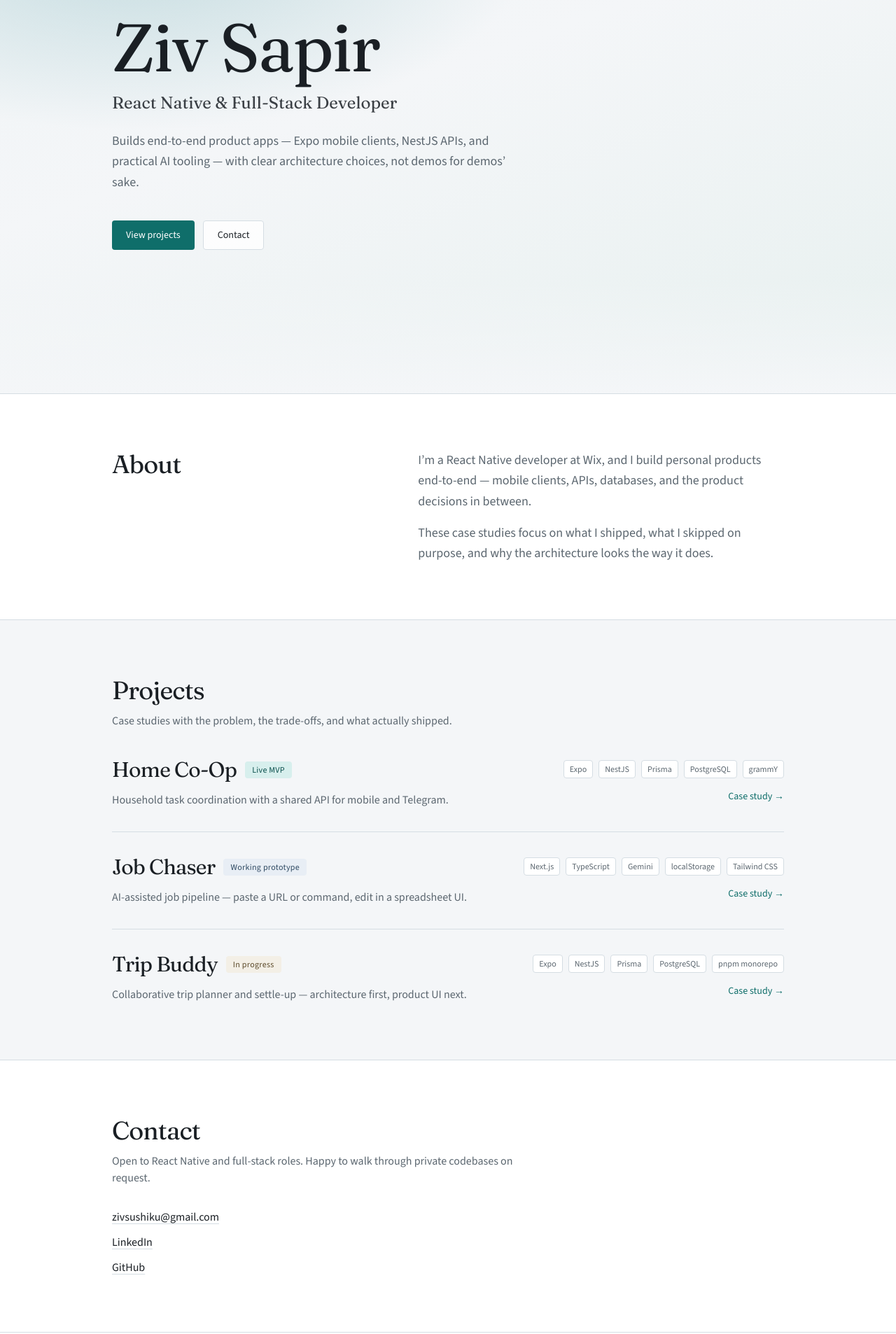
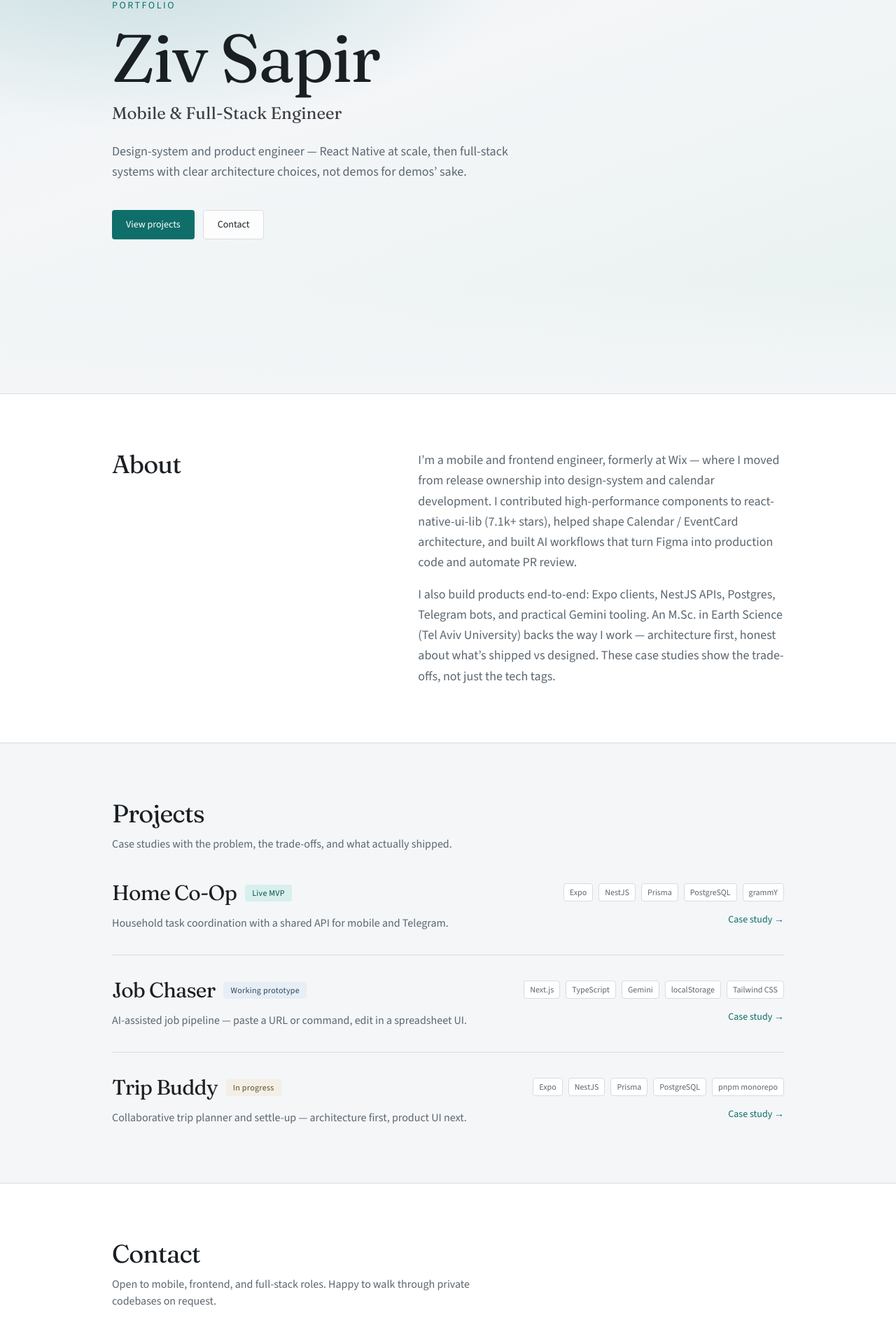
Before and after one commit to ZivSapir/portfolio, a Next.js app: page / in a window 1280 px wide. Shown: the part 238-2144 px from the top of the page at 70% size. Built offline with nearby package versions, Linux system fonts and the light colour scheme.

Commit message:
Strengthen About copy from CV and knowledge base.
Reflect ex-Wix design-system work, full-stack products, and M.Sc. background without overclaims.

Co-authored-by: Cursor <cursoragent@cursor.com>

```diff
--- a/src/app/page.tsx
+++ b/src/app/page.tsx
@@ -95,8 +95,8 @@ export default function HomePage() {
             Contact
           </h2>
           <p className="mt-3 max-w-xl text-muted">
-            Open to React Native and full-stack roles. Happy to walk through
-            private codebases on request.
+            Open to mobile, frontend, and full-stack roles. Happy to walk
+            through private codebases on request.
           </p>
           <ul className="mt-8 space-y-3 text-base">
             <li>
--- a/src/content/site.ts
+++ b/src/content/site.ts
@@ -1,11 +1,11 @@
 export const site = {
   name: "Ziv Sapir",
-  title: "React Native & Full-Stack Developer",
+  title: "Mobile & Full-Stack Engineer",
   pitch:
-    "Builds end-to-end product apps — Expo mobile clients, NestJS APIs, and practical AI tooling — with clear architecture choices, not demos for demos’ sake.",
+    "Design-system and product engineer — React Native at scale, then full-stack systems with clear architecture choices, not demos for demos’ sake.",
   about: [
-    "I’m a React Native developer at Wix, and I build personal products end-to-end — mobile clients, APIs, databases, and the product decisions in between.",
-    "These case studies focus on what I shipped, what I skipped on purpose, and why the architecture looks the way it does.",
+    "I’m a mobile and frontend engineer, formerly at Wix — where I moved from release ownership into design-system and calendar development. I contributed high-performance components to react-native-ui-lib (7.1k+ stars), helped shape Calendar / EventCard architecture, and built AI workflows that turn Figma into production code and automate PR review.",
+    "I also build products end-to-end: Expo clients, NestJS APIs, Postgres, Telegram bots, and practical Gemini tooling. An M.Sc. in Earth Science (Tel Aviv University) backs the way I work — architecture first, honest about what’s shipped vs designed. These case studies show the trade-offs, not just the tech tags.",
   ],
   email: "zivsushiku@gmail.com",
   linkedIn: "https://www.linkedin.com/in/ziv-sapir-79413a217/",
```
Also changed, not shown: 1 other file (tests, documents, lock files or other folders).
